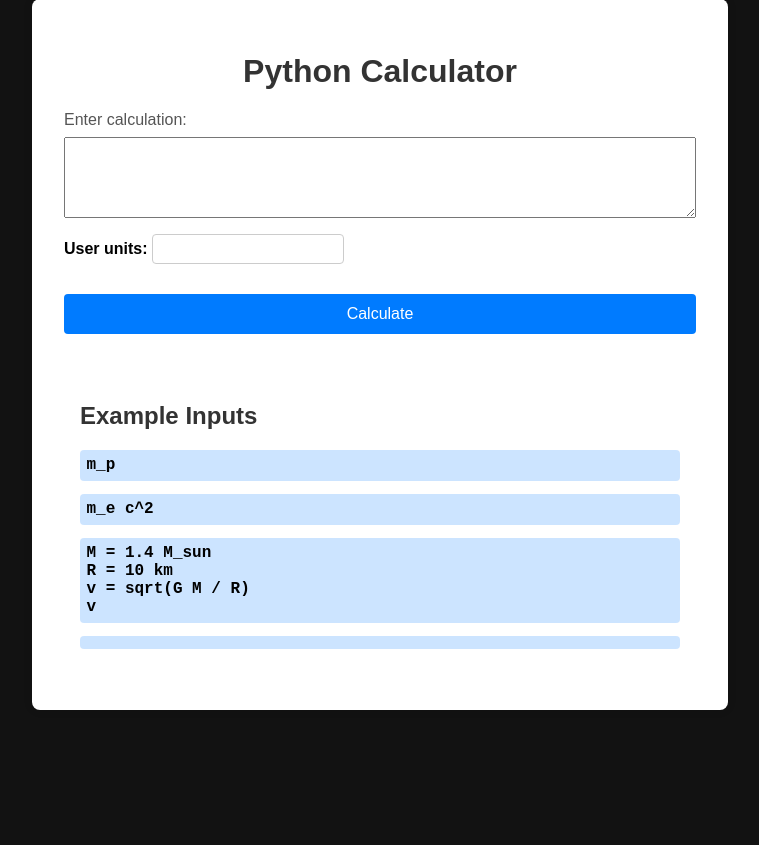
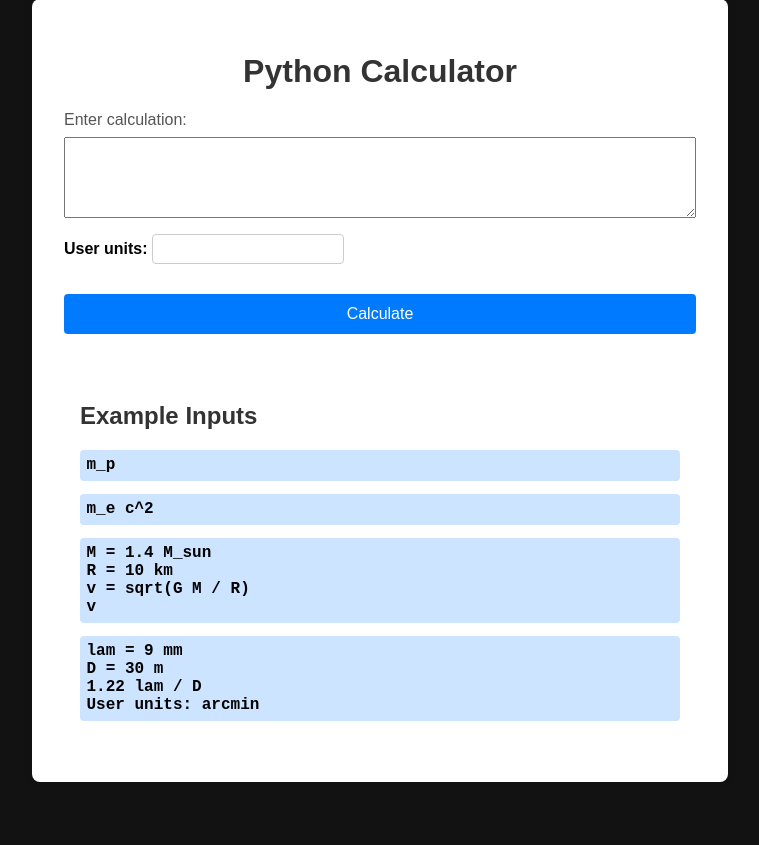
Before and after one commit to chongchonghe/astrocalculator, a Python web app: template calc/templates/index.html in a window 1280 px wide. Shown: the part 64-909 px from the top of the page, without its empty margins (260-1019 px from the left). Before the commit the page ends 774 px from the top, so only its background shows below. Run offline with Jinja, Linux system fonts and the light colour scheme; the template is opened without the code that fills it, so the values that code supplies are empty.

Commit message:
add arcmin arcsec

```diff
--- a/calc/calc.py
+++ b/calc/calc.py
@@ -264,7 +264,7 @@ def execute_calculation(inp, units=None):
     result_user_units = 'none'
     if units is not None:
         userunit = units.strip()
-        if userunit == 'degree':
+        if userunit in ['degree', 'arcmin', 'arcsec']:
             try:
                 result_user_units = convert(ret_raw, userunit)
             except Exception as _e:
--- a/calc/templates/index.html
+++ b/calc/templates/index.html
@@ -59,7 +59,10 @@
 R = 10 km
 v = sqrt(G M / R)
 v</code></pre>
-            <pre><code></code></pre>
+            <pre><code>lam = 9 mm
+D = 30 m
+1.22 lam / D
+User units: arcmin</code></pre>
         </div>
     </div>
 </body>
```
